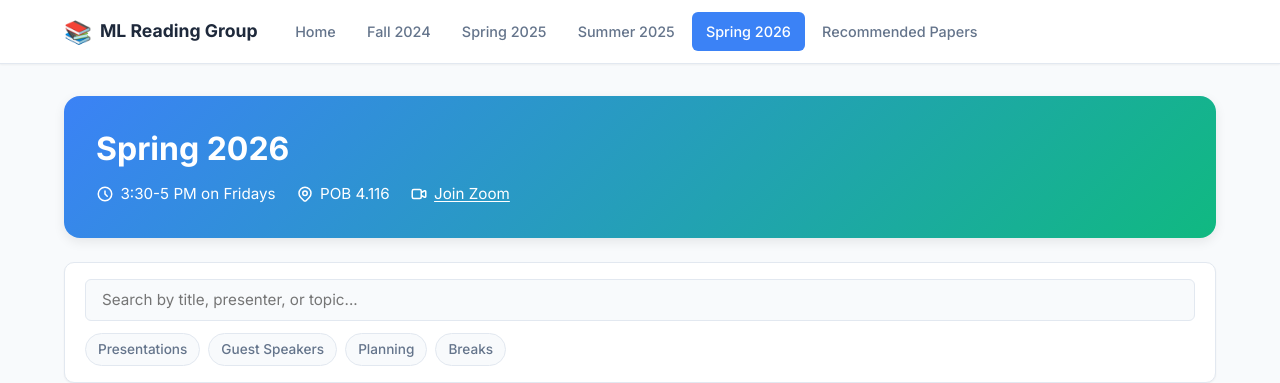
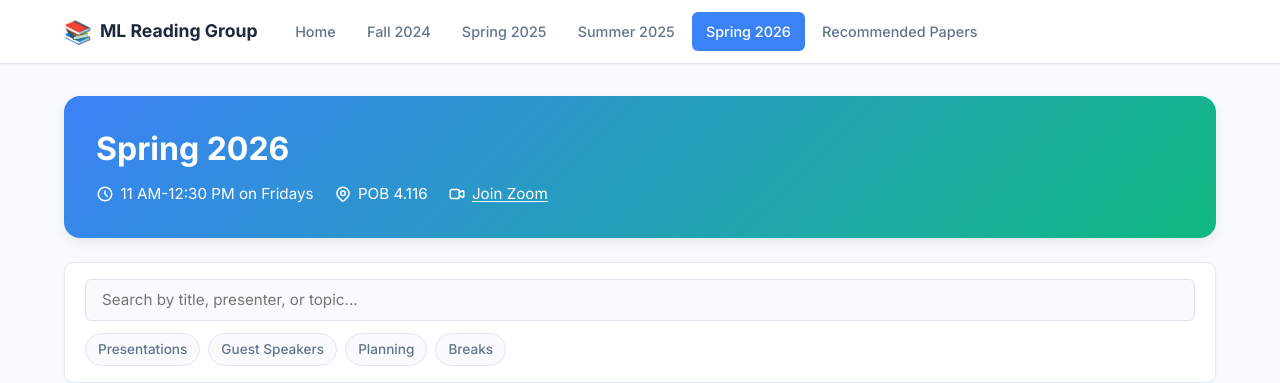
Before and after one commit to sumust/mlreadinggroup, a Jekyll site: the page built from spring2026.md, in a window 1280 px wide and 900 px high. Shown: the top 383 px of the window. Built offline with Jekyll 4.4.1, drawn with Linux system fonts in a browser that asks for light colours.

Commit message:
Update meeting time to 11 AM-12:30 PM on Fridays
Co-authored-by: sumust <96579169+sumust@users.noreply.github.com>

```diff
--- a/_data/spring2026.yml
+++ b/_data/spring2026.yml
@@ -1,7 +1,7 @@
 semester: "Spring 2026"
 year: 2026
 meeting_info:
-  time: "3:30-5 PM on Fridays"
+  time: "11 AM-12:30 PM on Fridays"
   location: "POB 4.116"
   zoom_link: "https://utexas.zoom.us/j/85193616077"
 sessions:
```
